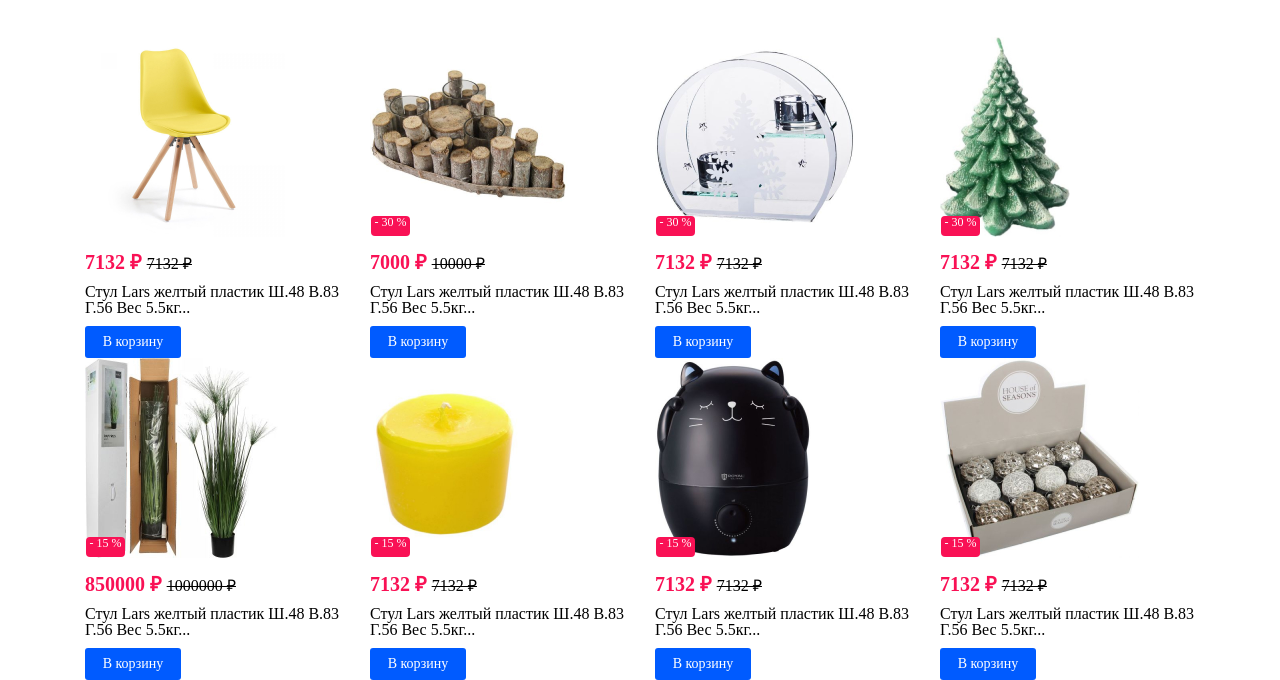
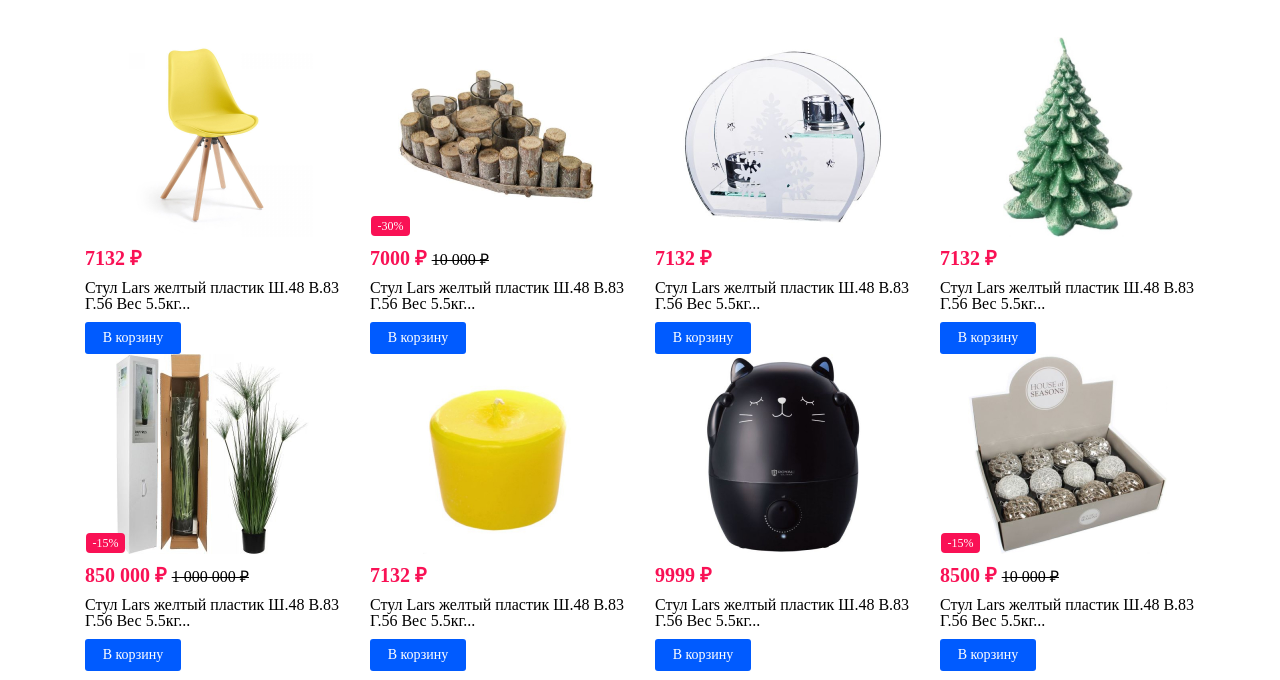
Before and after one commit to dorarock/ozonTest, a plain HTML site: page index.html in a window 1280 px wide. Shown: the part 128-808 px from the top of the page. Drawn offline with Linux system fonts and the light colour scheme; a web font is replaced by a local one.

Commit message:
логика рендера цены; добавлен класс корзины;

```diff
--- a/js/main.js
+++ b/js/main.js
@@ -1,5 +1,8 @@
+"use strict";
+
 let container = document.querySelector('.row');
 let itemsLength = document.querySelector('.itemsLength');
+
 let goods = [
     {
         id: 1,
@@ -58,7 +61,7 @@ let goods = [
     {
         id: 7,
         name: "Стул Lars желтый пластик Ш.48 В.83 Г.56 Вес 5.5кг...",
-        price: 7132,
+        price: 9999,
         discount: 0,
         image: "img/7.jpg",
         isInCart: false
@@ -67,48 +70,80 @@ let goods = [
     {
         id: 8,
         name: "Стул Lars желтый пластик Ш.48 В.83 Г.56 Вес 5.5кг...",
-        price: 7132,
-        discount: 0,
+        price: 10000,
+        discount: 15,
         image: "img/8.jpg",
         isInCart: false
     }
 ]
 
 class Items {
-    constructor() {
-        // this.name = goods.name;
-        // this.price = goods.price;
-        // this.discount = goods.discount;
-        // this.image = goods.image;
-        // this.isInCart = goods.isInCart
+    constructor(productCart) {
+        this.productCart = productCart;
     }
 
-    _render(goods) {
-        console.log(goods);
+    render(goods) {
+        let b = '';
+        let noDisc = `<p class="discount" style="display: none"></p>`;
 
-        let b = '';
-         let noDisc = `<div class="discount" style="display: none"></div>`;
         goods.length > 21 ? b = 'товар' : b = 'товаров';
+        itemsLength.insertAdjacentHTML("beforeEnd", `${goods.length + ' ' + b}`);
 
-        itemsLength.insertAdjacentHTML("beforeEnd", `${goods.length + ' ' + b}`);
 
         goods.forEach(item => {
             let priceEnd = item.price - (item.price * (item.discount / 100));
-            item.discount !== 0 ? noDisc = `<div class="discount">- ${item.discount} %</div>` : noDisc;
+
 
             container.insertAdjacentHTML("beforeEnd", `
             <div class="col-3 itemCard">
-            <img src=${item.image}>
-            ${noDisc}
-            <span class="afterDiscount">${priceEnd} ₽  <small class="beforeDiscount">${item.price} ₽</small></span>
+            <img class="productImg" src=${item.image}>
+            ${item.discount == 0 ? `${noDisc}` : `<p class="discount"> -${item.discount}%</p>`}
+            <span class="afterDiscount">${priceEnd < 10000 ? priceEnd : new Intl.NumberFormat('ru-RU').format(priceEnd)} ₽ ${item.discount == 0 ? '' : `<small class="beforeDiscount">${item.price < 10000 ? item.price : new Intl.NumberFormat('ru-RU').format(item.price)} ₽</small>`}</span>
             <span class="product_name">${item.name}</span>
-            <button class="buyBtn">В корзину</button>
+            <button class="buyBtn" data-id=${item.id}>В корзину</button>
         </div>
             `);
+
         })
 
+        this._setCallbacks();
     }
+
+    _setCallbacks() {
+        let buyBtn = document.querySelectorAll('.buyBtn');
+        let productNum = document.querySelector('.productNum');
+        console.log(buyBtn, productNum);
+        let count = 1;
+
+        for (let i = 0; i < buyBtn.length; i++) {
+            buyBtn[i].addEventListener('click', () => {
+                console.log(`${buyBtn[i].dataset.id}`);
+                productNum.innerHTML = count;
+                count++;
+                buyBtn[i].classList.add('buyBtnAcvtive');
+                buyBtn[i].innerHTML = 'В корзине';
+                this.productCart.addToCart(buyBtn[i].dataset.id);
+            })
+        }
+
+    }
+
 }
 
-let items = new Items();
-items._render(goods);
+
+class ProductCart {
+    constructor() {
+        this.cart = [];
+    }
+
+    addToCart(productId) {
+        this.cart = [...this.cart, productId]
+        console.log(this.cart);
+    }
+
+
+}
+
+let productCart = new ProductCart();
+let items = new Items(productCart);
+items.render(goods);
--- a/style/style.css
+++ b/style/style.css
@@ -101,12 +101,17 @@ main {
     max-width: 216px;
 }
 
-.itemCard img {
+.productImg {
     height: 200px;
+    display: block;
+    margin-left: auto;
+    margin-right: auto
 }
 
 
 .discount {
+    margin: 0;
+    padding: 0;
     min-width: 39px;
     min-height: 20px;
     background-color: #F91155;
@@ -114,14 +119,11 @@ main {
     position: absolute;
     top: 179px;
     left: 16px;
-    display: block;
     text-align: center;
     color: white;
     font-family: 'GT Eesti Pro Display';
     font-size: 12px;
-    font-weight: normal;
-    line-height: 100%;
-    display: block;
+    line-height: 20px;
 }
 
 .afterDiscount {
@@ -160,13 +162,13 @@ main {
     font-family: 'GT Eesti Pro Display';
     font-size: 14px;
     line-height: 18px;
-    transition: 1s;
+    transition: 0.2s;
 }
 
 .buyBtn:hover {
     background-color: #F2F3F5;
     color: #005BFF;
-    transition: 1s;
+    transition: 0.2s;
 }
 
 .buyBtnAcvtive {
```
